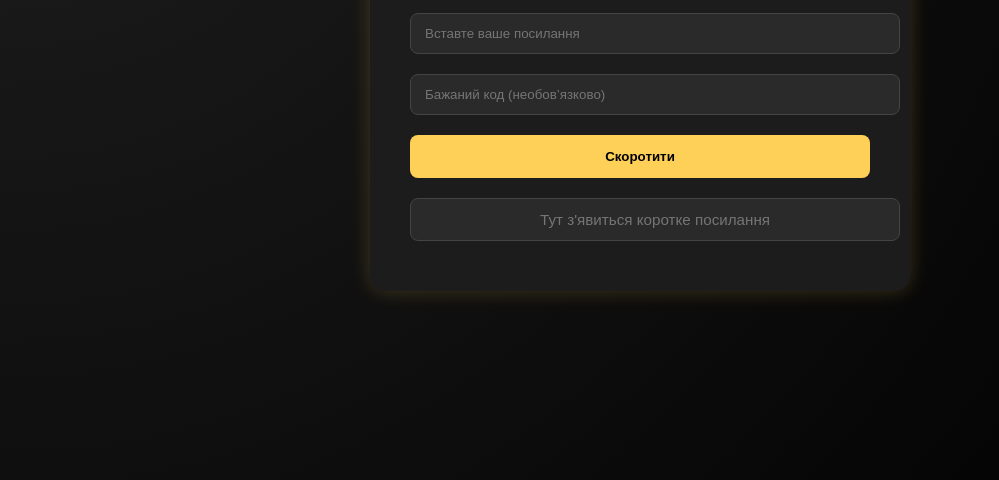
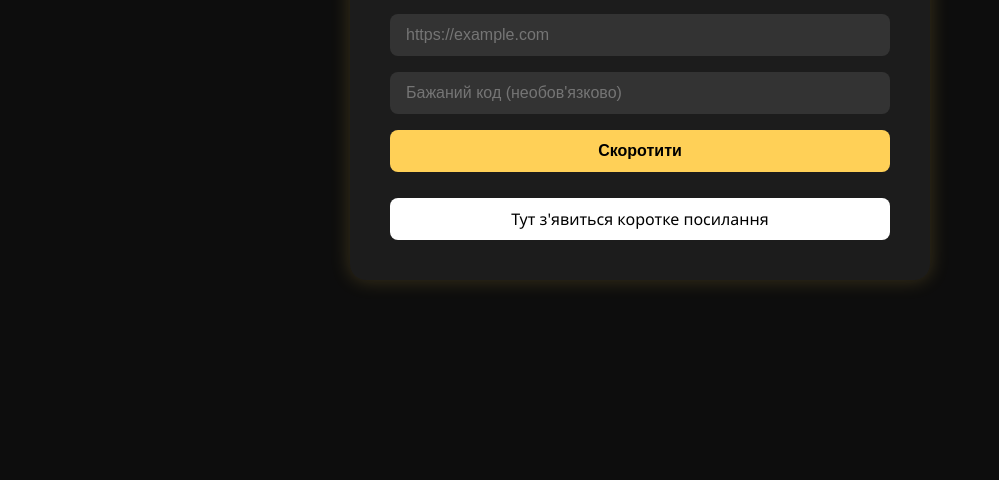
Before and after one commit to ivasww3csds/playmayker, a website: page public/index.html in a window 1280 px wide. Shown: the part 320-800 px from the top of the page, without its empty margins (0-999 px from the left). Drawn offline with Linux system fonts and the light colour scheme.

Commit message:
Update index.html

```diff
--- a/public/index.html
+++ b/public/index.html
@@ -1,112 +1,111 @@
 <!DOCTYPE html>
 <html lang="uk">
 <head>
-  <meta charset="UTF-8">
-  <meta name="viewport" content="width=device-width, initial-scale=1.0">
+  <meta charset="UTF-8" />
+  <meta name="viewport" content="width=device-width, initial-scale=1.0"/>
   <title>Скоротити посилання</title>
   <style>
     body {
       margin: 0;
+      background-color: #0d0d0d;
       font-family: 'Segoe UI', sans-serif;
-      background: radial-gradient(circle at top left, #1f1f1f, #000);
-      color: #fff;
       display: flex;
       justify-content: center;
       align-items: center;
-      height: 100vh;
+      min-height: 100vh;
+      color: white;
     }
+
     .container {
       background: #1c1c1c;
       padding: 40px;
       border-radius: 16px;
       box-shadow: 0 0 20px rgba(255, 208, 87, 0.2);
-      max-width: 460px;
       width: 100%;
+      max-width: 500px;
+      text-align: center;
     }
+
     h1 {
-      text-align: center;
       color: #FFD057;
       margin-bottom: 30px;
     }
-    input[type="text"] {
+
+    input, button {
       width: 100%;
-      padding: 12px 14px;
-      margin: 10px 0;
-      background: #2a2a2a;
+      padding: 12px 16px;
+      margin-bottom: 16px;
+      font-size: 16px;
+      border: none;
+      border-radius: 8px;
+      box-sizing: border-box;
+    }
+
+    input {
+      background-color: #333;
       color: #fff;
-      border: 1px solid #444;
-      border-radius: 8px;
+    }
+
+    button {
+      background-color: #FFD057;
+      color: #000;
+      font-weight: bold;
+      cursor: pointer;
       transition: 0.3s;
     }
-    input[type="text"]:focus {
-      outline: none;
-      border-color: #FFD057;
-      box-shadow: 0 0 5px #FFD057;
+
+    button:hover {
+      background-color: #e0b84a;
     }
-    button {
-      width: 100%;
-      padding: 14px;
+
+    #result {
+      background-color: #fff;
+      color: #000;
+      padding: 10px;
+      border-radius: 8px;
       margin-top: 10px;
-      background: #FFD057;
-      color: #000;
-      font-weight: bold;
-      border: none;
-      border-radius: 8px;
-      cursor: pointer;
-      transition: background 0.3s;
-    }
-    button:hover {
-      background: #e6bb45;
-    }
-    #short-url {
-      margin-top: 20px;
-      background: #2a2a2a;
-      color: #aaa;
-      text-align: center;
-      font-size: 0.95em;
+      word-break: break-word;
     }
   </style>
 </head>
 <body>
   <div class="container">
     <h1>Скоротіть посилання</h1>
-    <form id="shortener-form">
-      <input type="text" id="url" placeholder="Вставте ваше посилання" required>
-      <input type="text" id="custom" placeholder="Бажаний код (необов’язково)">
-      <button type="submit">Скоротити</button>
-    </form>
-    <input type="text" id="short-url" placeholder="Тут з'явиться коротке посилання" readonly>
-    <button id="view-stats" style="display: none; margin-top: 10px; background: #444; color: #fff;">Переглянути статистику</button>
+    <input type="text" id="url" placeholder="https://example.com" />
+    <input type="text" id="custom" placeholder="Бажаний код (необов'язково)" />
+    <button onclick="shorten()">Скоротити</button>
+    <div id="result">Тут з'явиться коротке посилання</div>
   </div>
 
   <script>
-    let lastCode = '';
-    document.getElementById('shortener-form').addEventListener('submit', async function (e) {
-      e.preventDefault();
-      const url = document.getElementById('url').value;
-      const custom = document.getElementById('custom').value;
-      const response = await fetch('/shorten', {
-        method: 'POST',
-        headers: { 'Content-Type': 'application/x-www-form-urlencoded' },
-        body: `url=${encodeURIComponent(url)}&custom=${encodeURIComponent(custom)}`
-      });
+    async function shorten() {
+      const url = document.getElementById('url').value.trim();
+      const custom = document.getElementById('custom').value.trim();
+      const result = document.getElementById('result');
 
-      if (response.ok) {
-        const shortUrl = await response.text();
-        document.getElementById('short-url').value = shortUrl;
-        lastCode = shortUrl.split('/').pop();
-        document.getElementById('view-stats').style.display = 'block';
-      } else {
-        const errorText = await response.text();
-        alert('Помилка: ' + errorText);
+      if (!url) {
+        alert('Введіть URL!');
+        return;
       }
-    });
 
-    document.getElementById('view-stats').addEventListener('click', function () {
-      if (lastCode) {
-        window.open(`/stats.html?code=${lastCode}`, '_blank');
+      try {
+        const res = await fetch('/shorten', {
+          method: 'POST',
+          headers: { 'Content-Type': 'application/x-www-form-urlencoded' },
+          body: `url=${encodeURIComponent(url)}&custom=${encodeURIComponent(custom)}`
+        });
+
+        if (!res.ok) {
+          const msg = await res.text();
+          throw new Error(msg || 'Помилка запиту');
+        }
+
+        const data = await res.json();
+        result.innerHTML = `<a href="${data.short}" target="_blank">${data.short}</a>`;
+      } catch (err) {
+        alert('Помилка: ' + err.message);
       }
-    });
+    }
   </script>
 </body>
 </html>
```
